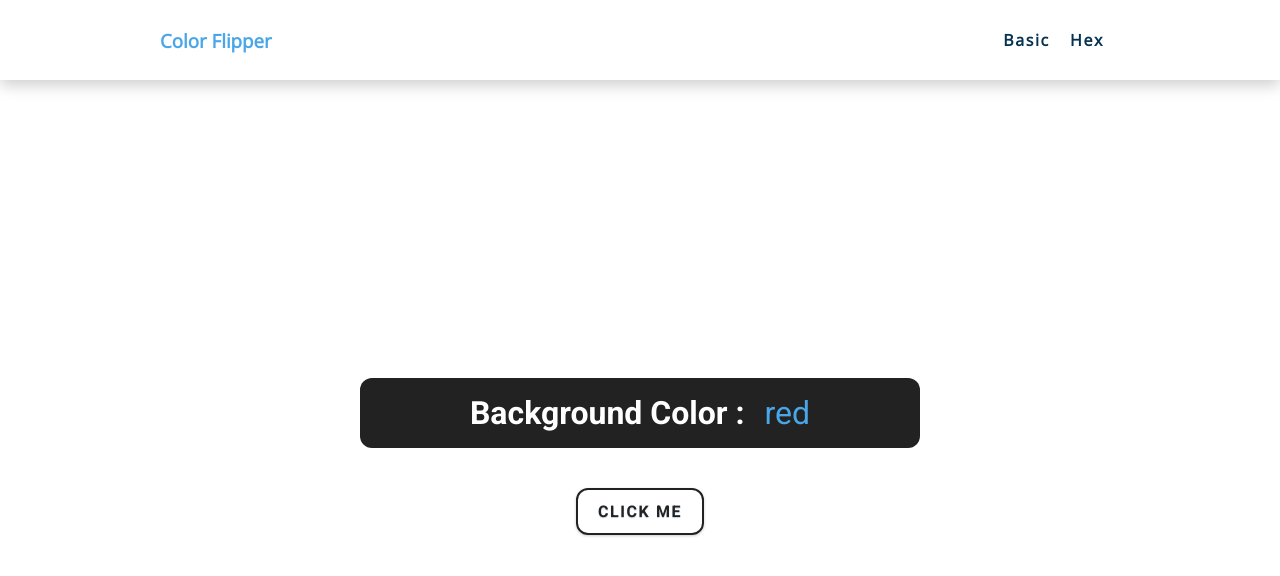
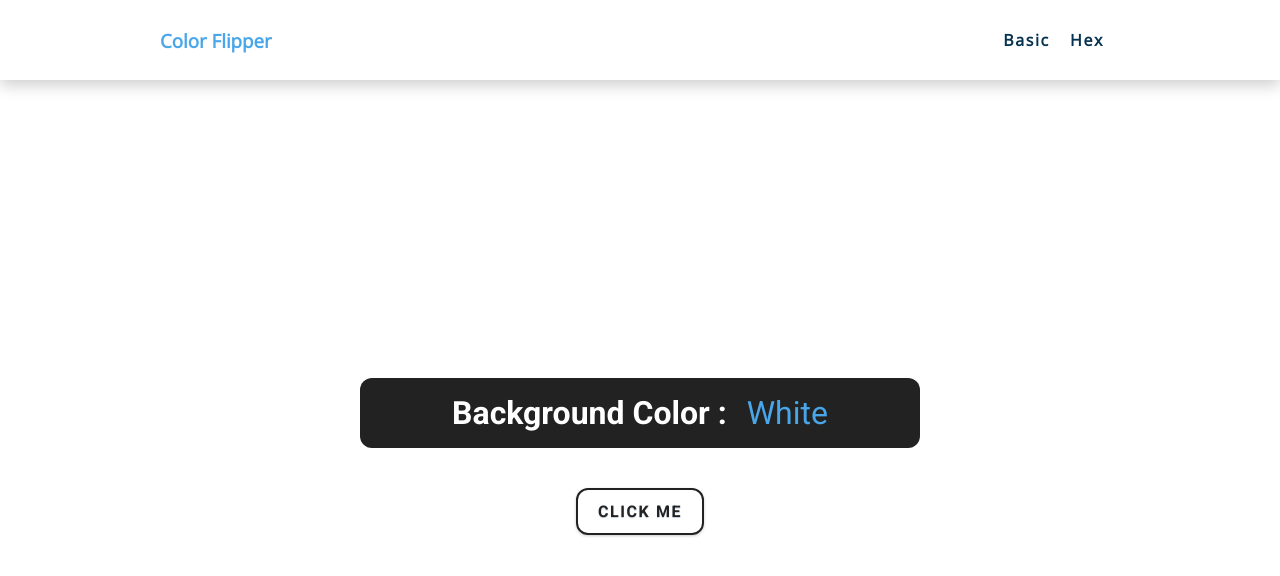
Before and after one commit to Tolux001/javascript-color-picker, a plain HTML site: page index.html in a window 1280 px wide. Drawn offline with nearby package versions, Linux system fonts and the light colour scheme.

Commit message:
update color

```diff
--- a/index.html
+++ b/index.html
@@ -31,7 +31,7 @@
       <div class="main">
         <div class="card">
           <div class="section--text">
-            <h1>Background Color :</h1> <p id="color">red</p>
+            <h1>Background Color :</h1> <p id="color">White</p>
           </div>
           <div class="button">
             <button type="button" class="btn" id="btn"> Click Me</button>
```
Also changed, not shown: hex.html (+1 -1 lines).
